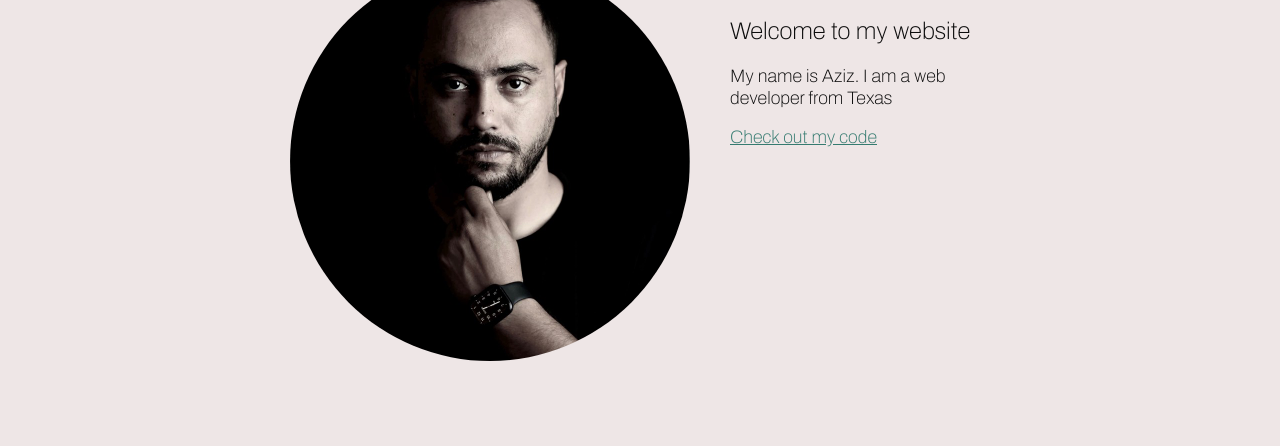
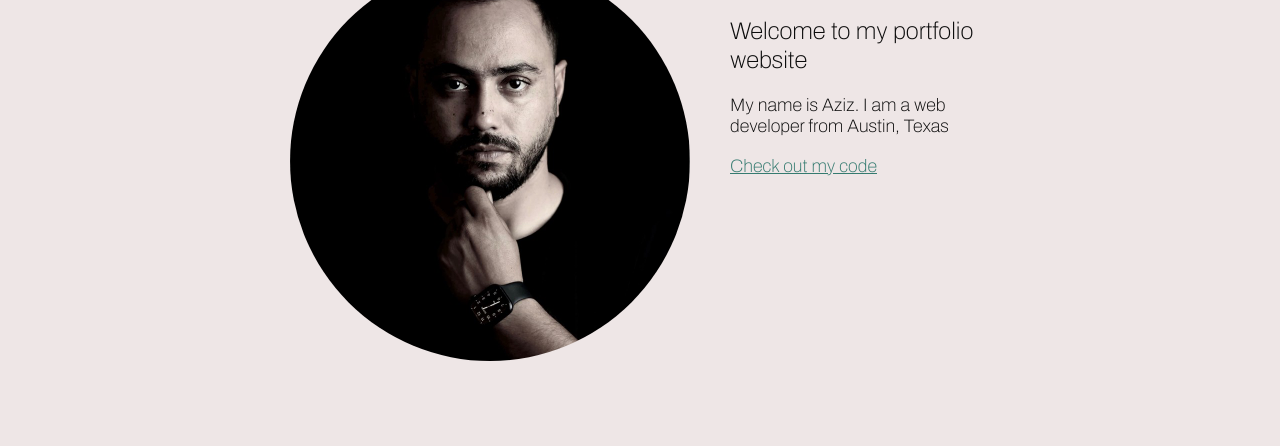
Before and after one commit to alyazami/Project-V1, a plain HTML site: page index.html in a window 1280 px wide. Shown: the part 276-722 px from the top of the page. Drawn offline with Linux system fonts and the light colour scheme.

Commit message:
fixed the paragraph
added "portfolio"

```diff
--- a/index.html
+++ b/index.html
@@ -39,8 +39,8 @@
         <div class="profile">
             <img src="img/my-image.jpg" alt="my picture" height="400" width="400" class="profile__portrait">
             <h1 class="title_1">Hello World!</h1>
-            <h2 class="sub-title_1">Welcome to my website</h2>
-            <p class="profile__body">My name is Aziz. I am a <span>web</span> developer from Texas</p>
+            <h2 class="sub-title_1">Welcome to my portfolio website</h2>
+            <p class="profile__body">My name is Aziz. I am a <span>web</span> developer from Austin, Texas</p>
             <a class="link-to-my-code" href="#">Check out my code</a>
             <br><br><br>
         </div>
```
